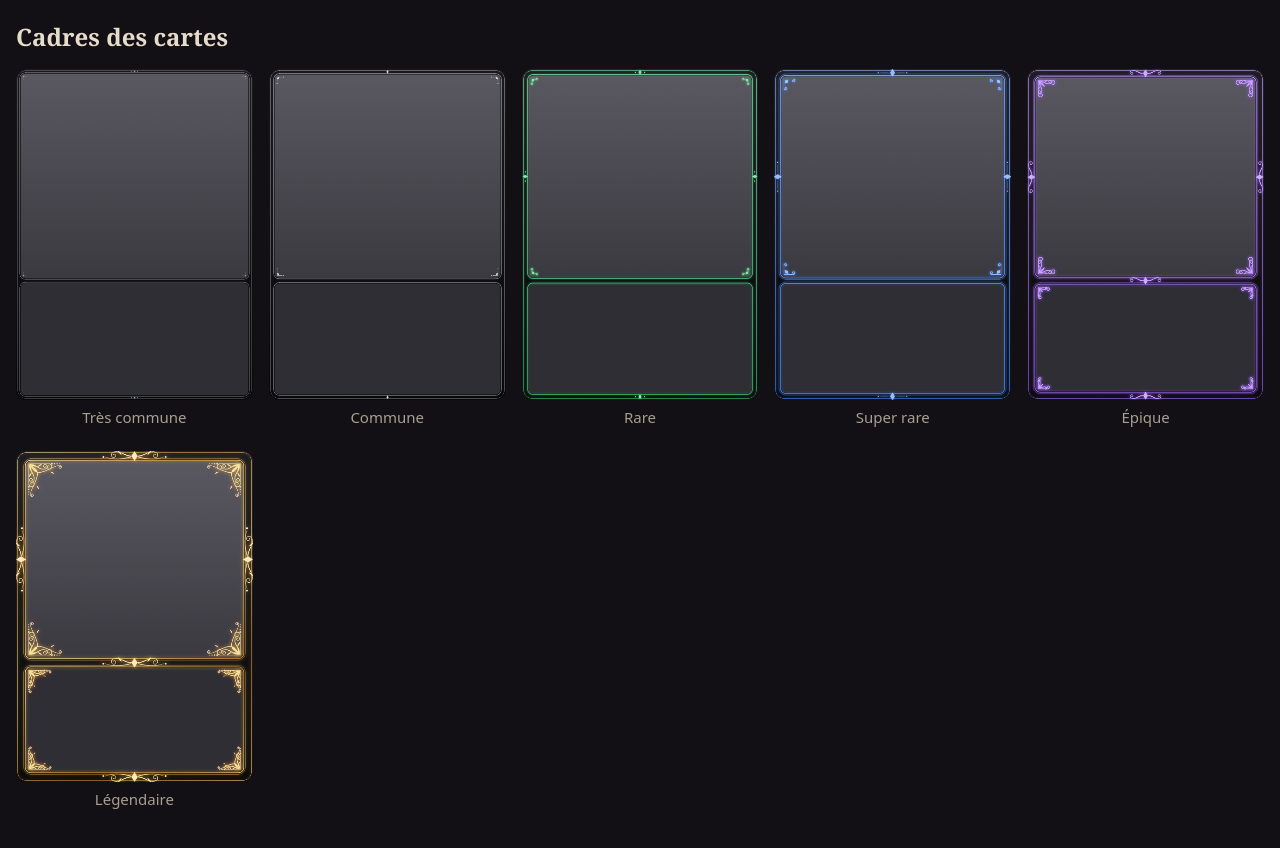
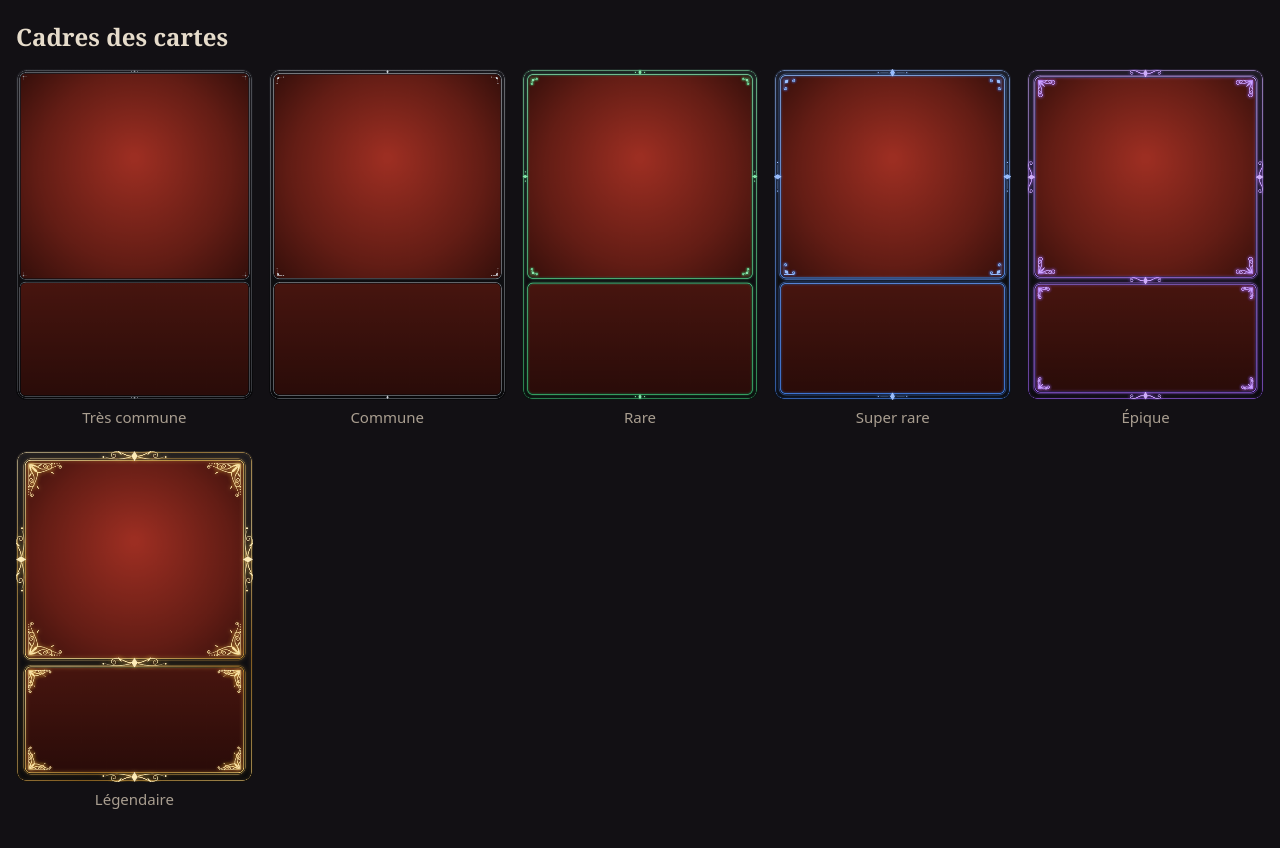
Before and after one commit to Pink-Rain/Eraser_Arena, a plain HTML site: page atelier/carte/cadres.html in a window 1280 px wide. Drawn offline with Linux system fonts and the light colour scheme.

Commit message:
Cadres : fond simple à la couleur de chaque faction (couleurs du Codex)
Co-Authored-By: Claude Opus 5.5 <noreply@anthropic.com>
Claude-Session: https://claude.ai/code/session_01CLoYuGJ6KzJ3eiJidbAMjk

```diff
--- a/atelier/carte/cadre.js
+++ b/atelier/carte/cadre.js
@@ -189,16 +189,35 @@
     ctx.restore();
   }
 
-  // Le cadre seul, sur des fenêtres neutres (gris), pour le juger sans le reste.
-  function renderFrame(rarity) {
+  /* ---------- fond de faction (simple) ---------- */
+  const hex = (c) => { const v = parseInt(c.slice(1), 16); return [(v >> 16) & 255, (v >> 8) & 255, v & 255]; };
+  const rgb = (c, k) => `rgb(${Math.min(255, c[0] * k) | 0},${Math.min(255, c[1] * k) | 0},${Math.min(255, c[2] * k) | 0})`;
+  // Portrait : la couleur de la faction au centre, qui s'assombrit vers les bords.
+  // Texte : la même couleur, plus sombre, pour la lisibilité.
+  function drawFond(ctx, rar, faction) {
+    const { art, text } = windows(rar);
+    if (!faction) {
+      const ga = ctx.createLinearGradient(0, art.y0, 0, art.y1); ga.addColorStop(0, '#5a5961'); ga.addColorStop(1, '#3b3a41');
+      ctx.fillStyle = ga; path(ctx, rr(art)); ctx.fill();
+      ctx.fillStyle = '#2f2e34'; path(ctx, rr(text)); ctx.fill();
+      return;
+    }
+    const c = hex(faction.color); const ay = (art.y0 + art.y1) / 2;
+    const g = ctx.createRadialGradient(CX, ay - 40, 10, CX, ay, 340);
+    g.addColorStop(0, rgb(c, 1.1)); g.addColorStop(0.6, rgb(c, 0.7)); g.addColorStop(1, rgb(c, 0.35));
+    ctx.fillStyle = g; path(ctx, rr(art)); ctx.fill();
+    const t = ctx.createLinearGradient(0, text.y0, 0, text.y1);
+    t.addColorStop(0, rgb(c, 0.5)); t.addColorStop(1, rgb(c, 0.3));
+    ctx.fillStyle = t; path(ctx, rr(text)); ctx.fill();
+  }
+
+  // Le cadre sur le fond de la faction (ou sur des fenêtres grises si aucune faction).
+  function renderFrame(rarity, faction) {
     const rar = RARITIES[rarity];
     const out = document.createElement('canvas'); out.width = W; out.height = H;
     const ctx = out.getContext('2d');
     ctx.save(); path(ctx, rr(CARD)); ctx.clip();
-    const { art, text } = windows(rar);
-    const ga = ctx.createLinearGradient(0, art.y0, 0, art.y1); ga.addColorStop(0, '#5a5961'); ga.addColorStop(1, '#3b3a41');
-    ctx.fillStyle = ga; path(ctx, rr(art)); ctx.fill();
-    ctx.fillStyle = '#2f2e34'; path(ctx, rr(text)); ctx.fill();
+    drawFond(ctx, rar, faction);
     drawFrame(ctx, rar);
     ctx.restore();
     return out;
--- a/atelier/carte/cadres.html
+++ b/atelier/carte/cadres.html
@@ -17,12 +17,13 @@
 <h1>Cadres des cartes</h1>
 <div class="grid" id="grid"></div>
 <script src="cadre.js"></script>
+<script src="factions.js"></script>
 <script>
   const q = new URLSearchParams(location.search); const only = q.get('only') ? q.get('only').split(',') : null;
   for (const key of Cadre.ORDER) {
     if (only && !only.includes(key)) continue;
     const fig = document.createElement('figure'); const cap = document.createElement('figcaption');
-    cap.textContent = Cadre.RARITIES[key].label; fig.append(Cadre.renderFrame(key), cap); document.getElementById('grid').append(fig);
+    cap.textContent = Cadre.RARITIES[key].label; fig.append(Cadre.renderFrame(key, FACTIONS.find((f) => f.id === (q.get('faction') || 'orques-sang'))), cap); document.getElementById('grid').append(fig);
   }
   document.title = 'done';
 </script>
--- a/atelier/carte/factions.js
+++ b/atelier/carte/factions.js
@@ -1,9 +1,9 @@
 // Factions d'essai, recopiées du Codex d'Eraser (nom et couleur, orthographe du Codex).
 // Plus tard, ces données viendront d'un fichier de données du jeu, séparé du code.
 window.FACTIONS = [
-  { id: 'automes', name: 'Haut-hommes', color: '#8a6a2e' },
-  { id: 'valhelm', name: 'Humaines de Valhelm', color: '#e0c060' },
-  { id: 'sirois', name: "Cir'hois", color: '#a68a64' },
+  { id: 'automes', name: 'Haut-hommes', color: '#a68a64' },
+  { id: 'valhelm', name: 'Humaines de Valhelm', color: '#5a2a4e' },
+  { id: 'sirois', name: "Cir'hois", color: '#2f6b5e' },
   { id: 'orques-sang', name: 'Orcs du sang', color: '#8e2a1f' },
   { id: 'orques-arides', name: 'Orcs des terres arides', color: '#e0955a' },
   { id: 'orques-forets', name: 'Orcs des forêts', color: '#2f4426' },
```
